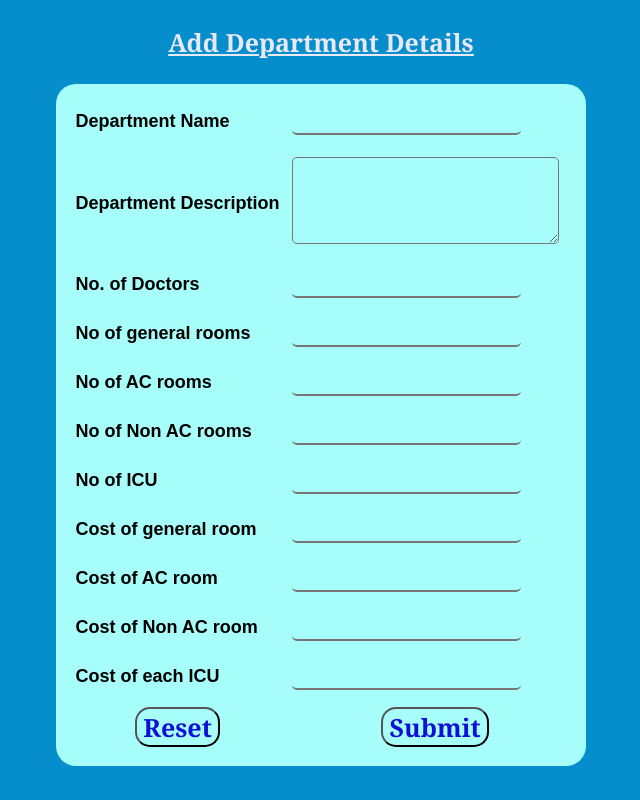
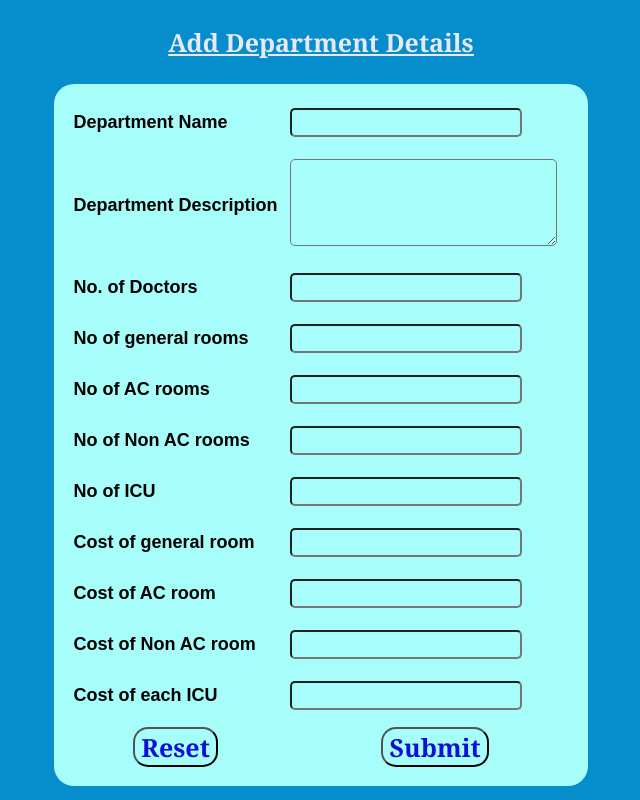
Before and after one commit to aravindsvpc/Hospital_Management, a plain HTML site: page Dept.htm in a window 1280 px wide. Shown: the whole page, without its empty margins (319-959 px from the left). Drawn offline with Linux system fonts and the light colour scheme.

Commit message:
Update styling.css
Signed-off-by: aravindsvpc <88551129+aravindsvpc@users.noreply.github.com>

```diff
--- a/styling.css
+++ b/styling.css
@@ -34,9 +34,7 @@
             margin-right: 100px;
             border-radius: 5px;
             background: transparent;
-            border-top: none;
-            border-left: none;
-            border-right: none;
+
         }
         input[type=number]{
             background: transparent;
```
